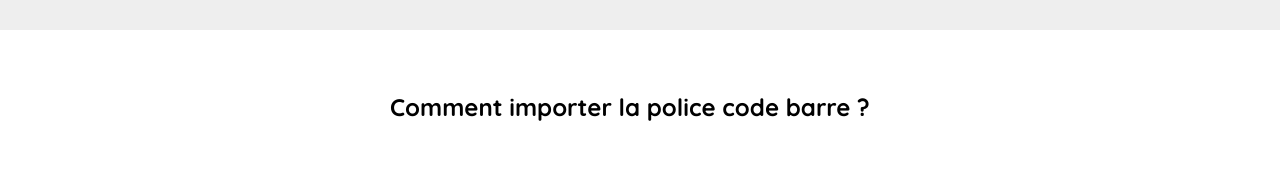
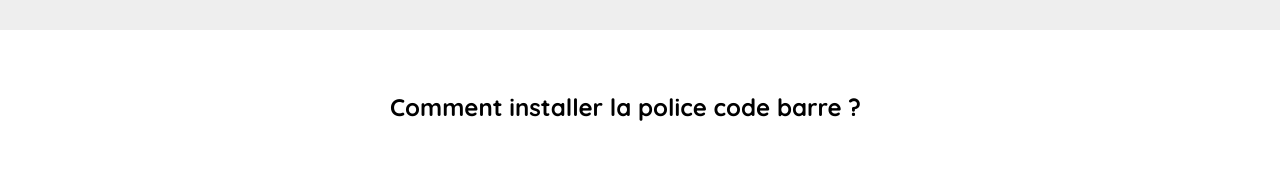
Before and after one commit to betagouv/open-academie, a Next.js app: page /gemasco in a window 1280 px wide. Shown: the part 1651-1825 px from the top of the page. Built offline with nearby package versions, Linux system fonts and the light colour scheme; a web font is replaced by a local one.

Commit message:
Update gemasco.js
remplacement d'un mot

```diff
--- a/pages/gemasco.js
+++ b/pages/gemasco.js
@@ -44,7 +44,7 @@ const Gemasco = () => (
       />
 
       <div>
-        <h2>Comment importer la police code barre ?</h2>
+        <h2>Comment installer la police code barre ?</h2>
         <p>Placez le fichier .TTF dans le dossier "Fonts" du répertoire Windows: "C:\Windows\Fonts.</p>
 
         <h2>Avec quel matériel utiliser Gemasco ?</h2>
```
